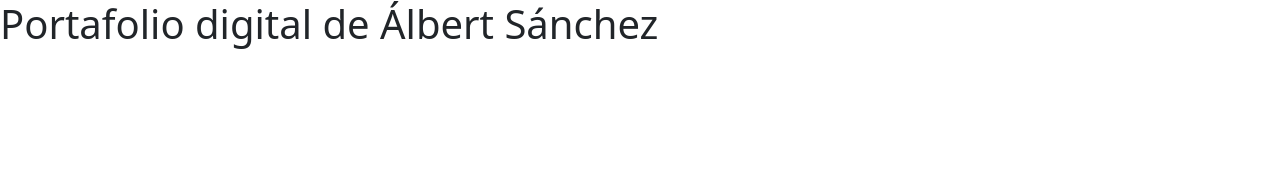
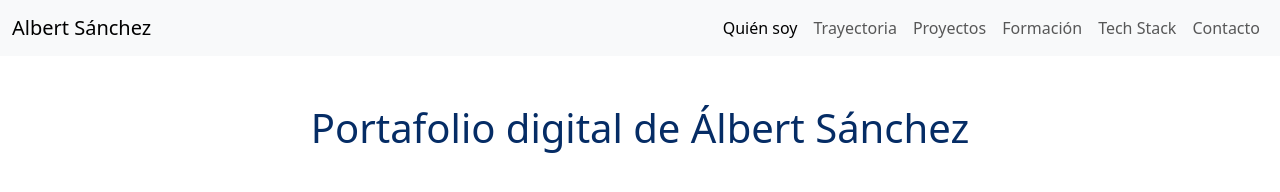
Before and after one commit to albertsanchez-dev/albertsanchez-dev.github.io, a plain HTML site: page index.html in a window 1280 px wide. Drawn offline with nearby package versions, Linux system fonts and the light colour scheme.

Commit message:
navbar added with bootstrap

```diff
--- a/index.html
+++ b/index.html
@@ -6,8 +6,41 @@
     <title>Albert Sánchez Dev Portfolio</title>
     <link href="https://cdn.jsdelivr.net/npm/bootstrap@5.3.8/dist/css/bootstrap.min.css" rel="stylesheet" integrity="sha384-sRIl4kxILFvY47J16cr9ZwB07vP4J8+LH7qKQnuqkuIAvNWLzeN8tE5YBujZqJLB" crossorigin="anonymous">
   </head>
+
   <body>
-    <h1>Portafolio digital de Álbert Sánchez</h1>
+
+    <nav class="navbar navbar-expand-md bg-body-tertiary">
+  <div class="container-fluid">
+    <a class="navbar-brand" href="#">Albert Sánchez</a>
+    <button class="navbar-toggler" type="button" data-bs-toggle="collapse" data-bs-target="#navbarNavAltMarkup" aria-controls="navbarNavAltMarkup" aria-expanded="false" aria-label="Toggle navigation">
+      <span class="navbar-toggler-icon"></span>
+    </button>
+    <div class="collapse navbar-collapse" id="navbarNavAltMarkup">
+      <div class="navbar-nav ms-auto">
+        <a class="nav-link active" aria-current="page" href="#">Quién soy</a>
+        <a class="nav-link" href="#">Trayectoria</a>
+        <a class="nav-link" href="#">Proyectos</a>
+        <a class="nav-link" href="#">Formación</a>
+        <a class="nav-link" href="#">Tech Stack</a>
+        <a class="nav-link" href="#">Contacto</a>
+      </div>
+    </div>
+  </div>
+</nav>
+
+    <div class="container mt-5">
+        <div class="row">
+            <div class="text-primary-emphasis text-center">
+                <h1>Portafolio digital de Álbert Sánchez</h1>
+            </div>
+        </div>
+    </div>
+
+
+
+
+
+
     <script src="https://cdn.jsdelivr.net/npm/bootstrap@5.3.8/dist/js/bootstrap.bundle.min.js" integrity="sha384-FKyoEForCGlyvwx9Hj09JcYn3nv7wiPVlz7YYwJrWVcXK/BmnVDxM+D2scQbITxI" crossorigin="anonymous"></script>
   </body>
 </html>
```
